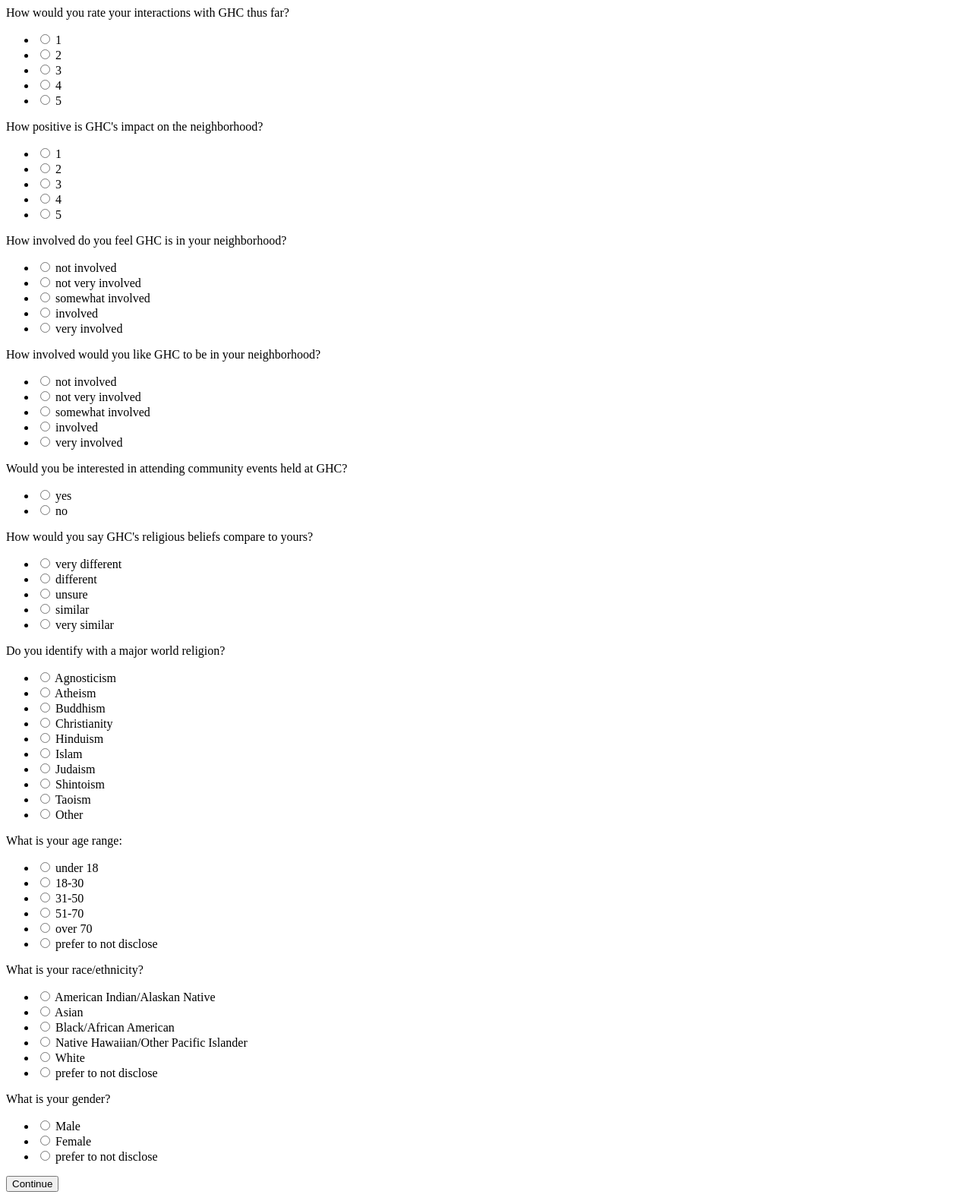
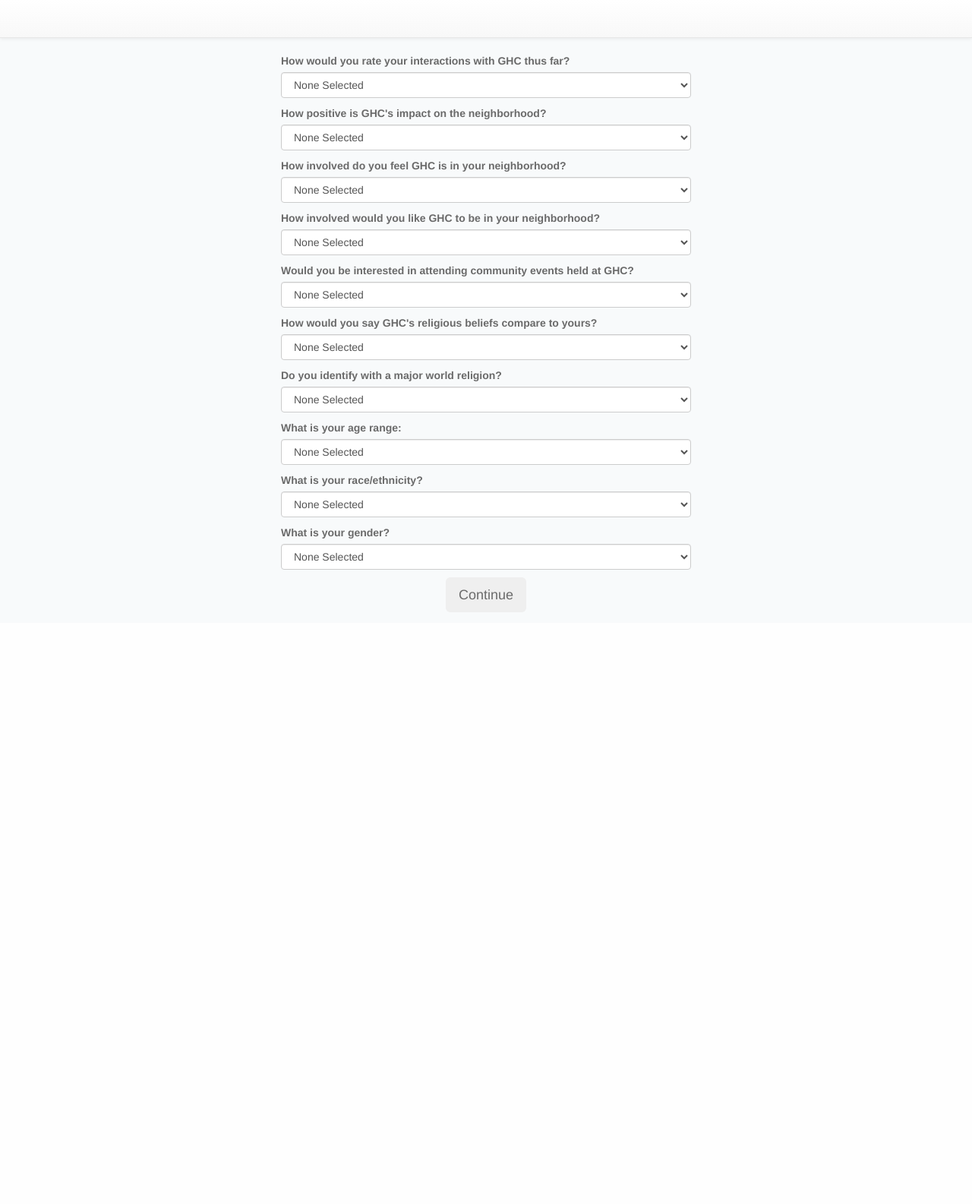
Before and after one commit to sarah-story/ghc-survey, a Django app: template questions/templates/page_two.html in a window 1280 px wide. Shown: the whole page at 76% size. After the commit the page ends 806 px from the top, so only its background shows below. Run offline with Django 3.2, Linux system fonts and the light colour scheme; the template is opened without the code that fills it: values that come from a table or form of the project are taken from there, others are empty; parts of the project's set-up code (start-up, migrations or seed data) failed here and were passed over; some libraries are stand-ins or nearby versions.

Commit message:
some styling

```diff
--- a/questions/forms.py
+++ b/questions/forms.py
@@ -1,34 +1,42 @@
 from django import forms
+from django.utils.safestring import mark_safe
 
-STATUS_OPTIONS = (("Willing to Participate", 'Willing to Participate'),
+STATUS_OPTIONS = (("", "None Selected"),
+                  ("Willing to Participate", 'Willing to Participate'),
                   ("Not Willing to Participate", 'Not Willing to Participate'),
                   ('Not Home', 'Not Home'))
 
-RATE_1_TO_5 = ((1,1),
+RATE_1_TO_5 = ((-1, "None Selected"),
+               (1,1),
                (2,2),
                (3,3),
                (4,4),
                (5,5))
 
-INVOLVEMENT = (("not involved","not involved"),
+INVOLVEMENT = (("", "None Selected"),
+               ("not involved","not involved"),
                ("not very involved","not very involved"),
                ("somewhat involved","somewhat involved"),
                ("involved","involved"),
                ("very involved","very involved"))
 
-YES_NO = (("yes","yes"),
+YES_NO = (("", "None Selected"),
+          ("yes","yes"),
           ("no","no"))
 
-NOW_LATER = (("now", "now"),
+NOW_LATER = (("", "None Selected"),
+             ("now", "now"),
              ("later", "later"))
 
-SIMILARITY = (("very different", "very different"),
+SIMILARITY = (("", "None Selected"),
+              ("very different", "very different"),
               ("different", "different"),
               ("unsure","unsure"),
               ("similar", "similar"),
               ("very similar", "very similar"))
 
-RELIGIONS = (("Agnosticism","Agnosticism"),
+RELIGIONS = (("", "None Selected"),
+             ("Agnosticism","Agnosticism"),
              ("Atheism","Atheism"),
              ("Buddhism", "Buddhism"),
              ("Christianity", "Christianity"),
@@ -39,21 +47,24 @@
              ("Taoism", "Taoism"),
              ("Other", "Other"))
 
-AGES = (("under 18", "under 18"),
+AGES = (("", "None Selected"),
+        ("under 18", "under 18"),
         ("18-30", "18-30"),
         ("31-50", "31-50"),
         ("51-70", "51-70"),
         ("over 70", "over 70"),
         ("prefer to not disclose", "prefer to not disclose"))
 
-RACES = (("American Indian/Alaskan Native", "American Indian/Alaskan Native"),
+RACES = (("", "None Selected"),
+         ("American Indian/Alaskan Native", "American Indian/Alaskan Native"),
          ("Asian", "Asian"),
          ("Black/African American", "Black/African American"),
          ("Native Hawaiian/Other Pacific Islander", "Native Hawaiian/Other Pacific Islander"),
          ("White", "White"),
          ("prefer to not disclose", "prefer to not disclose"))
 
-GENDER = (("Male", "Male"),
+GENDER = (("", "None Selected"),
+          ("Male", "Male"),
           ("Female", "Female"),
           ("prefer to not disclose", "prefer to not disclose"))
 
@@ -62,76 +73,76 @@
     street_address = forms.CharField(max_length=100)
     city = forms.CharField(max_length=50)
     zip = forms.IntegerField()
-    status = forms.ChoiceField(widget=forms.Select, choices=STATUS_OPTIONS)
+    status = forms.ChoiceField(widget=forms.Select(attrs={'class': 'form-control'}), choices=STATUS_OPTIONS)
 
 
 class ParticipantQuestions(forms.Form):
 
     rate_ghc = forms.ChoiceField(
-        widget=forms.RadioSelect,
+        widget=forms.Select(attrs={'class': 'form-control'}),
         choices=RATE_1_TO_5,
         label="How would you rate your interactions with GHC thus far?",
         required=False
     )
 
     ghc_impact = forms.ChoiceField(
-        widget=forms.RadioSelect,
+        widget=forms.Select(attrs={'class': 'form-control'}),
         choices=RATE_1_TO_5,
         label="How positive is GHC's impact on the neighborhood?",
         required=False
     )
 
     ghc_involvement = forms.ChoiceField(
-        widget=forms.RadioSelect,
+        widget=forms.Select(attrs={'class': 'form-control'}),
         choices=INVOLVEMENT,
         label="How involved do you feel GHC is in your neighborhood?",
         required=False
     )
 
     desired_involvement = forms.ChoiceField(
-        widget=forms.RadioSelect,
+        widget=forms.Select(attrs={'class': 'form-control'}),
         choices=INVOLVEMENT,
         label="How involved would you like GHC to be in your neighborhood?",
         required=False
     )
 
     community_event_interest = forms.ChoiceField(
-        widget=forms.RadioSelect,
+        widget=forms.Select(attrs={'class': 'form-control'}),
         choices=YES_NO,
         label="Would you be interested in attending community events held at GHC?",
         required=False
     )
 
     religious_similarity = forms.ChoiceField(
-        widget=forms.RadioSelect,
+        widget=forms.Select(attrs={'class': 'form-control'}),
         choices=SIMILARITY,
         label="How would you say GHC's religious beliefs compare to yours?",
         required=False
     )
 
     religious_identification = forms.ChoiceField(
-        widget=forms.RadioSelect,
+        widget=forms.Select(attrs={'class': 'form-control'}),
         choices=RELIGIONS,
         label="Do you identify with a major world religion?",
         required=False
     )
 
     age_range = forms.ChoiceField(
-        widget=forms.RadioSelect,
+        widget=forms.Select(attrs={'class': 'form-control'}),
         choices=AGES,
         label="What is your age range",
         required=False
     )
 
     race_ethnicity = forms.ChoiceField(
-        widget=forms.RadioSelect,
+        widget=forms.Select(attrs={'class': 'form-control'}),
         choices=RACES,
         label="What is your race/ethnicity?",
         required=False
     )
 
     gender = forms.ChoiceField(
-        widget=forms.RadioSelect,
+        widget=forms.Select(attrs={'class': 'form-control'}),
         choices=GENDER,
         label="What is your gender?",
         required=False
@@ -141,14 +152,14 @@
 class FollowUpQuestions(forms.Form):
 
     follow_up = forms.ChoiceField(
-        widget=forms.RadioSelect,
+        widget=forms.Select(attrs={'class': 'form-control'}),
         choices=YES_NO,
         label="Would you be interested in learning more about what we believe at Green Hills",
         required=False
     )
 
     witnessed_to = forms.ChoiceField(
-        widget=forms.RadioSelect,
+        widget=forms.Select(attrs={'class': 'form-control'}),
         choices=NOW_LATER,
         label="If yes, do you have time now, or should we contact you later?",
         required=False
--- a/questions/templates/page_one.html
+++ b/questions/templates/page_one.html
@@ -6,7 +6,7 @@
     <div class="container">
         <form action="/survey/" method="post">{% csrf_token %}
         {{ form.as_p }}
-        <input type="submit" value="Continue" />
+        <input class="btn" type="submit" value="Continue" />
         </form>
     </div>
 </body>
--- a/questions/templates/page_two.html
+++ b/questions/templates/page_two.html
@@ -1,4 +1,21 @@
-<form action="/survey/2" method="post">{% csrf_token %}
-{{ form.as_p }}
-<input type="submit" value="Continue" />
-</form>
+<head>
+    <meta name="viewport" content="width=device-width, initial-scale=1">
+    <link rel="stylesheet" href="//maxcdn.bootstrapcdn.com/bootstrap/3.2.0/css/bootstrap.min.css">
+    <link rel="stylesheet" href="//maxcdn.bootstrapcdn.com/bootstrap/3.2.0/css/bootstrap-theme.min.css">
+</head>
+<body style="background-color: #F8FAFB; color: #6A6A6A">
+    <nav class="navbar navbar-default navbar-static-top" style="background-color: #7DA200 !important;">
+      <div class="container">
+      </div>
+    </nav>
+    <div class="container">
+        <div class="col-md-6 col-md-offset-3">
+            <form action="/survey/" method="post">{% csrf_token %}
+            {{ form.as_p }}
+                <div style="text-align: center">
+                    <input class="btn btn-lg" type="submit" value="Continue" />
+                </div>
+            </form>
+        </div>
+    </div>
+</body>
--- a/questions/templates/success.html
+++ b/questions/templates/success.html
@@ -3,6 +3,8 @@
 <head>
     <meta charset="UTF-8">
     <title>Success!</title>
+    <link rel="stylesheet" href="//maxcdn.bootstrapcdn.com/bootstrap/3.2.0/css/bootstrap.min.css">
+    <link rel="stylesheet" href="//maxcdn.bootstrapcdn.com/bootstrap/3.2.0/css/bootstrap-theme.min.css">
 </head>
 <body>
 Thank you for completing the survey.
```
Also changed, not shown: questions/templates/page_three.html (+12 -4 lines), 1 other file.
